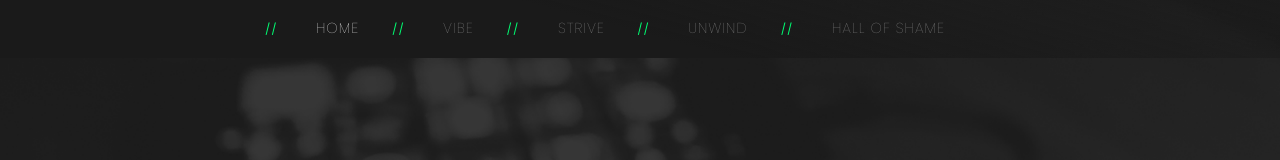
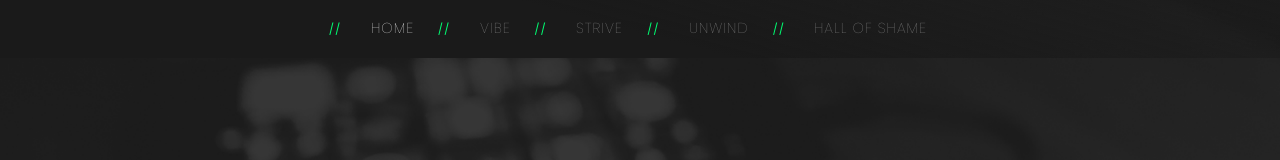
Before and after one commit to arzhk/M2-D9-music-site-extended, a plain HTML site: page index.html in a window 1280 px wide. Shown: the top 160 px of the page. Drawn offline with nearby package versions, Linux system fonts and the light colour scheme.

Commit message:
Update index.html
- Fixed navbar scaling

```diff
--- a/index.html
+++ b/index.html
@@ -123,23 +123,23 @@ Could be the Amazon way, the Spotify or Apple music way or some other blog out t
         aria-controls="collapsibleNavId" aria-expanded="false" aria-label="Toggle navigation">
         <span class="navbar-toggler-icon"></span>
       </button>
-      <div class="collapse navbar-collapse
+      <div class="collapse navbar-collapse justify-content-center"
           id="collapsibleNavId">
-        <ul class="navbar-nav mr-auto mt-2 mt-lg-0">
+        <ul class="navbar-nav mr-0 mt-0">
           <li class="nav-item active"><span class="green txt-small d-inline-block">//</span>
-            <a class="nav-link hvr-underline-from-center" href="#home">HOME<span class="sr-only">(current)</span></a>
+            <a class="nav-link hvr-underline-from-center mx-0 mx-sm-2 mx-md-3" href="#home">HOME<span class="sr-only">(current)</span></a>
           </li>
           <li class="nav-item"><span class="green txt-small">//</span>
-            <a class="nav-link hvr-underline-from-center" href="#vibe">VIBE</a>
+            <a class="nav-link hvr-underline-from-center mx-0 mx-sm-2 mx-md-3" href="#vibe">VIBE</a>
           </li>
           <li class="nav-item"><span class="green txt-small">//</span>
-            <a class="nav-link hvr-underline-from-center" href="#strive">STRIVE</a>
+            <a class="nav-link hvr-underline-from-center mx-0 mx-sm-2 mx-md-3" href="#strive">STRIVE</a>
           </li>
           <li class="nav-item"><span class="green txt-small">//</span>
-            <a class="nav-link hvr-underline-from-center" href="#unwind">UNWIND</a>
+            <a class="nav-link hvr-underline-from-center mx-0 mx-sm-2 mx-md-3" href="#unwind">UNWIND</a>
           </li>
           <li class="nav-item"><span class="green txt-small">//</span>
-            <a class="nav-link hvr-underline-from-center" href="#hallofshame">HALL OF SHAME</a>
+            <a class="nav-link hvr-underline-from-center mx-0 mx-sm-2 mx-md-3" href="#hallofshame">HALL OF SHAME</a>
           </li>
         </ul>
       </div>
```
